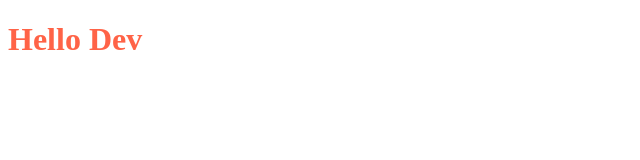
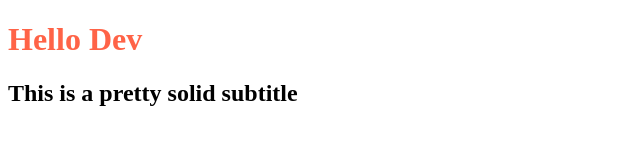
Before and after one commit to tdimnet/front-dd, a plain HTML site: page index.html in a window 1280 px wide. Shown: the whole page, without its empty margins (0-640 px from the left). Drawn offline with Linux system fonts and the light colour scheme.

Commit message:
Add a new title for the index page

```diff
--- a/index.html
+++ b/index.html
@@ -5,5 +5,6 @@
     </head>
     <body>
         <h1>Hello Dev</h1>
+        <h2>This is a pretty solid subtitle</h2>
     </body>
 </html>
```
